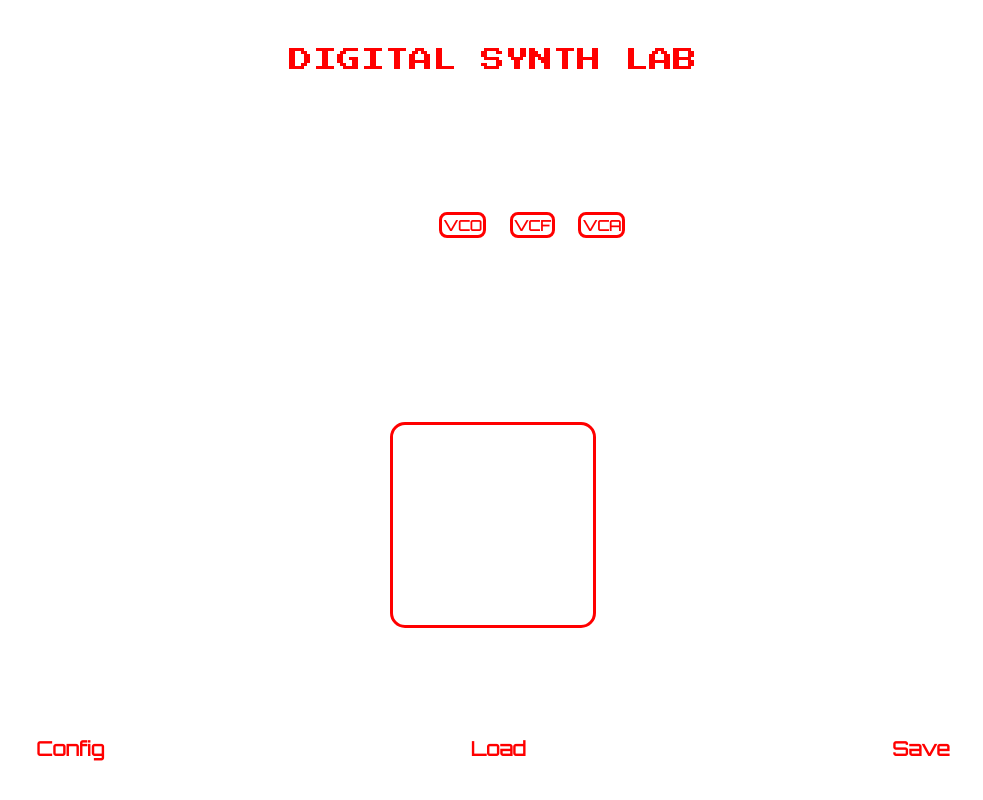
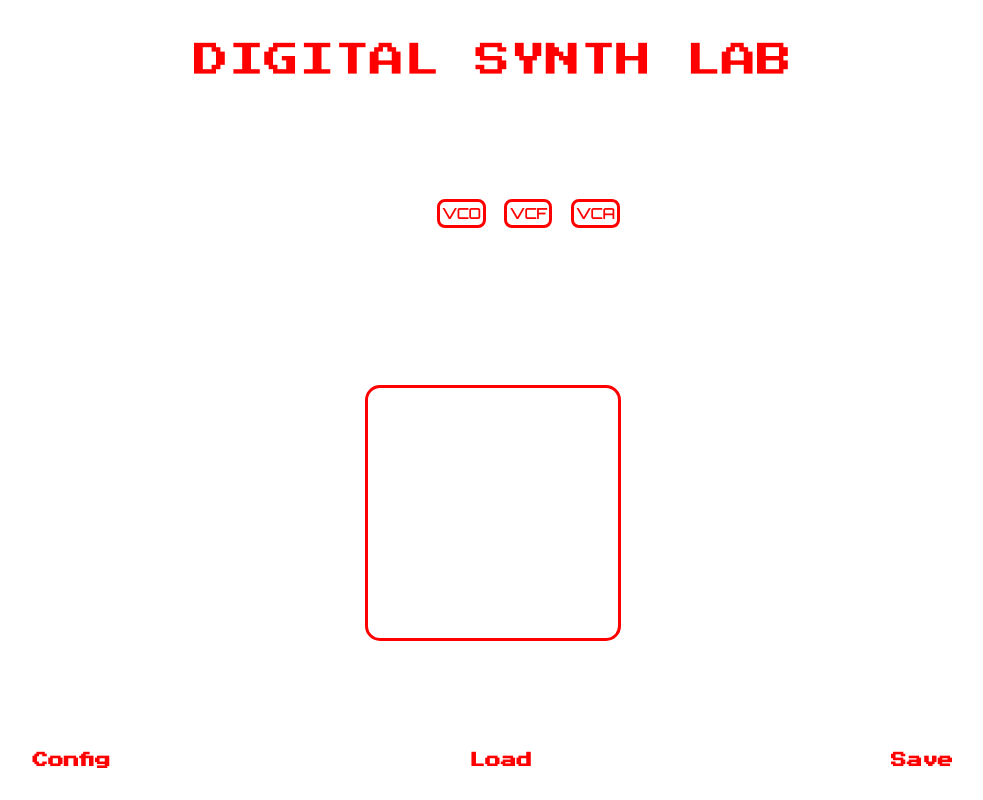
Before and after one commit to PhilippAubert/capstone-digitalSynth, a React (Create React App) app in the folder digitalsynth/: page / in a window 1280 px wide. Shown: the whole page, without its empty margins (147-1130 px from the left). Built offline with nearby package versions, Linux system fonts and the light colour scheme.

Commit message:
Change font-size of header and footer-nav

```diff
--- a/digitalsynth/src/App.css
+++ b/digitalsynth/src/App.css
@@ -10,13 +10,14 @@
 
 .App-Header {
   font-family: "Press Start 2P";
-  font-size: 1.5em;
+  font-size: 2.2em;
   color: #f00;
   grid-row: 1/2;
   display: flex;
+  justify-content: space-around;
   flex-direction: row;
   align-items: center;
-  margin: 0 auto;
+  margin: 0 15%;
 }
 
 .Nav-Bar {
@@ -35,6 +36,9 @@
 
 .App-Footer {
   grid-row: 3/4;
+  display: flex;
+  flex-direction: row;
+  align-items: center;
 }
 
 .Touchpad {
@@ -45,15 +49,6 @@
   margin: 0 auto;
 }
 
-.Btn {
-  padding: 3%;
-  margin: 15px;
-  font-family: "Orbitron";
-  border: 3px solid #f00;
-  color: #f00;
-  background: #fff;
-}
-
 .Slider {
   text-decoration: none;
   font-family: "Orbitron";
@@ -61,8 +56,8 @@
   font-weight: 800;
   border: 3px solid #f00;
   border-radius: 8px;
-  margin: 0 9%;
-  padding: 1%;
+  margin: 0 7%;
+  padding: 2%;
   font-size: 90%;
 }
 
@@ -85,7 +80,7 @@ input {
   font-family: Orbitron;
   color: #f00;
   border-radius: 15px;
-  width: 200px;
+  width: 250px;
   height: 200px;
   margin: 4vh auto;
 }
@@ -98,11 +93,21 @@ input {
   margin: 0 auto;
 }
 
+.Icons {
+  display: flex;
+  flex-direction: row;
+  justify-content: space-between;
+}
+
 .Vco-bar {
   display: flex;
   flex-direction: row;
   justify-content: space-around;
   align-items: center;
+}
+
+.Vco-bar h2 {
+  text-align: left;
 }
 
 .Filter-bar {
--- a/digitalsynth/src/App.js
+++ b/digitalsynth/src/App.js
@@ -41,7 +41,7 @@ export default function App() {
 
                 <div className="Vco-bar">
                   <h2>OSC 1</h2>
-
+                  <div className="Icons">
                     <svg
                       xmlns="http://www.w3.org/2000/svg"
                       width="30"
@@ -49,7 +49,8 @@ export default function App() {
                       viewBox="0 0 980.005 711.671"
                     >
                       <g
-                      id="dfea22860915215cb76e09557237856c"
+                        id="_200dcc9090c0a9981b86ad4e70f6f74c"
+                        data-name="200dcc9090c0a9981b86ad4e70f6f74c"
                         transform="translate(-10 -144.169)"
                       >
                         <g
@@ -60,7 +61,7 @@ export default function App() {
                           <path
                             id="Pfad_1"
                             data-name="Pfad 1"
-                          d="M36.01-365c-10.4,3-17.21,8.6-21.81,18.21l-4.2,8.6V-10.68c0,273.69.4,328.71,2.8,334.11,3.2,7.8,12.2,16.41,19.81,19.21,4,1.6,146.05,2.2,467.76,2.2,383.53,0,463.15-.4,468.55-2.8,8.6-3.4,19.01-15.6,20.41-23.61.6-3.6.8-153.85.6-333.91l-.6-327.11-5.4-8.2a38.494,38.494,0,0,0-13-11.8c-7.4-3.8-19.61-3.8-467.75-4.2C201.86-367,40.61-366.4,36.01-365ZM500.16-54.3C608.2,73.35,697.23,177.98,698.03,178.18c.6.2,38.41-42.41,84.03-94.63l82.63-94.83H895.7c17,0,30.61.8,30.21,1.8-1,3-226.48,274.29-227.87,274.29-.6,0-89.83-104.44-197.87-232.08C391.93-94.91,302.9-199.34,302.1-199.34c-.6,0-38.21,42.21-83.23,94.03L137.04-11.48l-31.81.2H73.42l4.8-6C97.63-42.09,301.3-286.97,302.3-286.77,302.9-286.57,391.93-181.94,500.16-54.3Z"
+                            d="M36.01-365c-10.4,3-17.21,8.6-21.81,18.21l-4.2,8.6V-10.68c0,273.69.4,328.71,2.8,334.11,3.2,7.8,12.2,16.41,19.81,19.21,4,1.6,146.05,2.2,467.76,2.2,383.53,0,463.15-.4,468.55-2.8,8.6-3.4,19.01-15.6,20.41-23.61.6-3.6.8-153.85.6-333.91l-.6-327.11-5.4-8.2a38.494,38.494,0,0,0-13-11.8c-7.4-3.8-19.61-3.8-467.75-4.2C201.86-367,40.61-366.4,36.01-365ZM398.53-75.9l.6,211.67L500.96-75.9,602.8-287.37h63.42l.2,212.47V137.77l8-16.01c4.4-8.8,48.82-104.23,98.63-212.07l90.63-196.06,31.21-.6c17.41-.2,31.41.2,31.41,1,0,1-58.42,125.44-129.84,276.69L666.62,265.81H603.2l-1-211.67-1-211.47L499.16,54.74,397.13,266.81H334.11l-.4-213.07-.6-213.27L234.67,53.14,136.24,265.81l-31.41.6c-29.21.4-31.21.2-30.21-3,.8-3.4,249.68-531.78,256.49-544.78l3.2-6h63.82Z"
                           />
                         </g>
                       </g>
@@ -114,12 +115,13 @@ export default function App() {
                       </g>
                     </svg>
                   </div>
+                </div>
 
                 <input type="range" min="0" max="1000" className="Value" />
 
                 <div className="Vco-bar">
                   <h2>OSC 2</h2>
-
+                  <div className="Icons">
                     <svg
                       xmlns="http://www.w3.org/2000/svg"
                       width="30"
@@ -127,7 +129,8 @@ export default function App() {
                       viewBox="0 0 980.005 711.671"
                     >
                       <g
-                      id="dfea22860915215cb76e09557237856c"
+                        id="_200dcc9090c0a9981b86ad4e70f6f74c"
+                        data-name="200dcc9090c0a9981b86ad4e70f6f74c"
                         transform="translate(-10 -144.169)"
                       >
                         <g
@@ -138,7 +141,7 @@ export default function App() {
                           <path
                             id="Pfad_1"
                             data-name="Pfad 1"
-                          d="M36.01-365c-10.4,3-17.21,8.6-21.81,18.21l-4.2,8.6V-10.68c0,273.69.4,328.71,2.8,334.11,3.2,7.8,12.2,16.41,19.81,19.21,4,1.6,146.05,2.2,467.76,2.2,383.53,0,463.15-.4,468.55-2.8,8.6-3.4,19.01-15.6,20.41-23.61.6-3.6.8-153.85.6-333.91l-.6-327.11-5.4-8.2a38.494,38.494,0,0,0-13-11.8c-7.4-3.8-19.61-3.8-467.75-4.2C201.86-367,40.61-366.4,36.01-365ZM500.16-54.3C608.2,73.35,697.23,177.98,698.03,178.18c.6.2,38.41-42.41,84.03-94.63l82.63-94.83H895.7c17,0,30.61.8,30.21,1.8-1,3-226.48,274.29-227.87,274.29-.6,0-89.83-104.44-197.87-232.08C391.93-94.91,302.9-199.34,302.1-199.34c-.6,0-38.21,42.21-83.23,94.03L137.04-11.48l-31.81.2H73.42l4.8-6C97.63-42.09,301.3-286.97,302.3-286.77,302.9-286.57,391.93-181.94,500.16-54.3Z"
+                            d="M36.01-365c-10.4,3-17.21,8.6-21.81,18.21l-4.2,8.6V-10.68c0,273.69.4,328.71,2.8,334.11,3.2,7.8,12.2,16.41,19.81,19.21,4,1.6,146.05,2.2,467.76,2.2,383.53,0,463.15-.4,468.55-2.8,8.6-3.4,19.01-15.6,20.41-23.61.6-3.6.8-153.85.6-333.91l-.6-327.11-5.4-8.2a38.494,38.494,0,0,0-13-11.8c-7.4-3.8-19.61-3.8-467.75-4.2C201.86-367,40.61-366.4,36.01-365ZM398.53-75.9l.6,211.67L500.96-75.9,602.8-287.37h63.42l.2,212.47V137.77l8-16.01c4.4-8.8,48.82-104.23,98.63-212.07l90.63-196.06,31.21-.6c17.41-.2,31.41.2,31.41,1,0,1-58.42,125.44-129.84,276.69L666.62,265.81H603.2l-1-211.67-1-211.47L499.16,54.74,397.13,266.81H334.11l-.4-213.07-.6-213.27L234.67,53.14,136.24,265.81l-31.41.6c-29.21.4-31.21.2-30.21-3,.8-3.4,249.68-531.78,256.49-544.78l3.2-6h63.82Z"
                           />
                         </g>
                       </g>
@@ -192,6 +195,8 @@ export default function App() {
                       </g>
                     </svg>
                   </div>
+                </div>
+
                 <input type="range" min="0" max="1000" className="Value" />
               </div>
             </Route>
--- a/digitalsynth/src/components/css/Footer.css
+++ b/digitalsynth/src/components/css/Footer.css
@@ -3,6 +3,8 @@
   display: flex;
   flex-direction: row;
   justify-content: space-around;
-  font-family: Orbitron;
-  font-size: 13px;
+  align-items: center;
+  margin: 0 auto;
+  font-family: "Press Start 2P";
+  font-size: 1.3vh;
 }
--- a/digitalsynth/src/components/css/Touchpad.css
+++ b/digitalsynth/src/components/css/Touchpad.css
@@ -1,6 +1,6 @@
 .Touchpad {
-  height: 200px;
-  width: 200px;
+  height: 250px;
+  width: 250px;
   border: 3px solid #f00;
   border-radius: 15px;
 }
```
Lines whose indentation alone changed are shown as unchanged.
